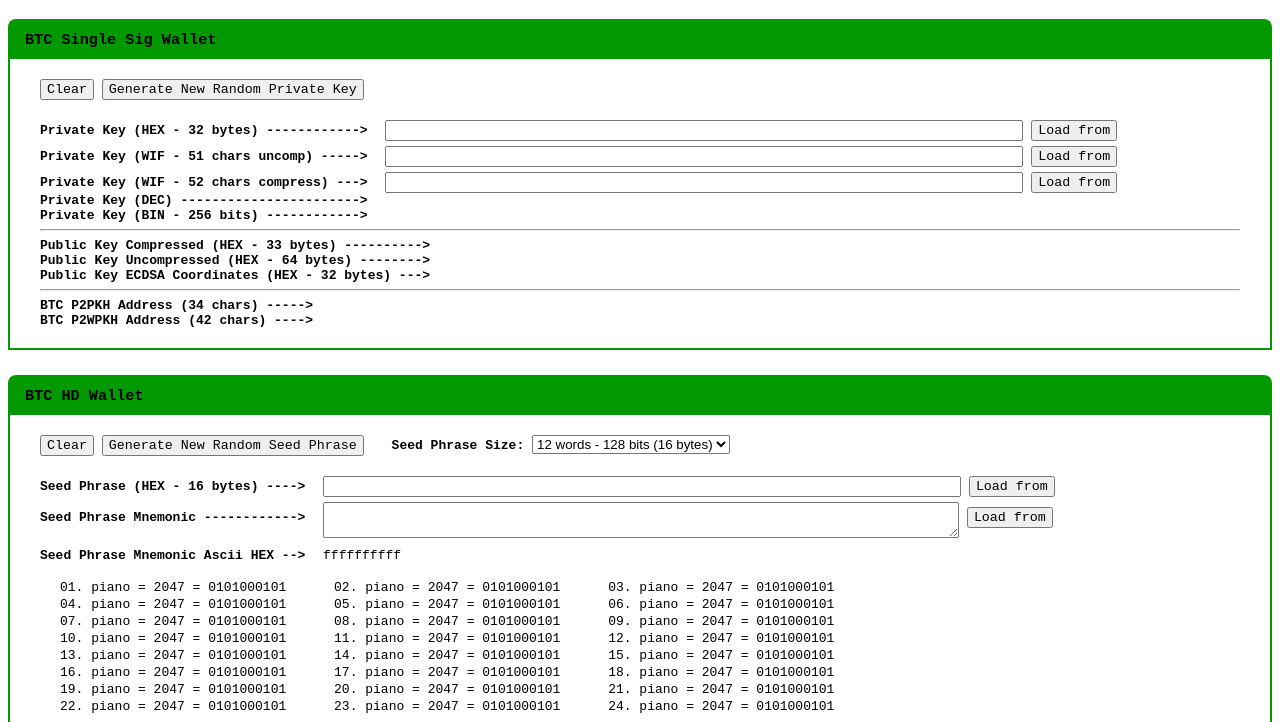
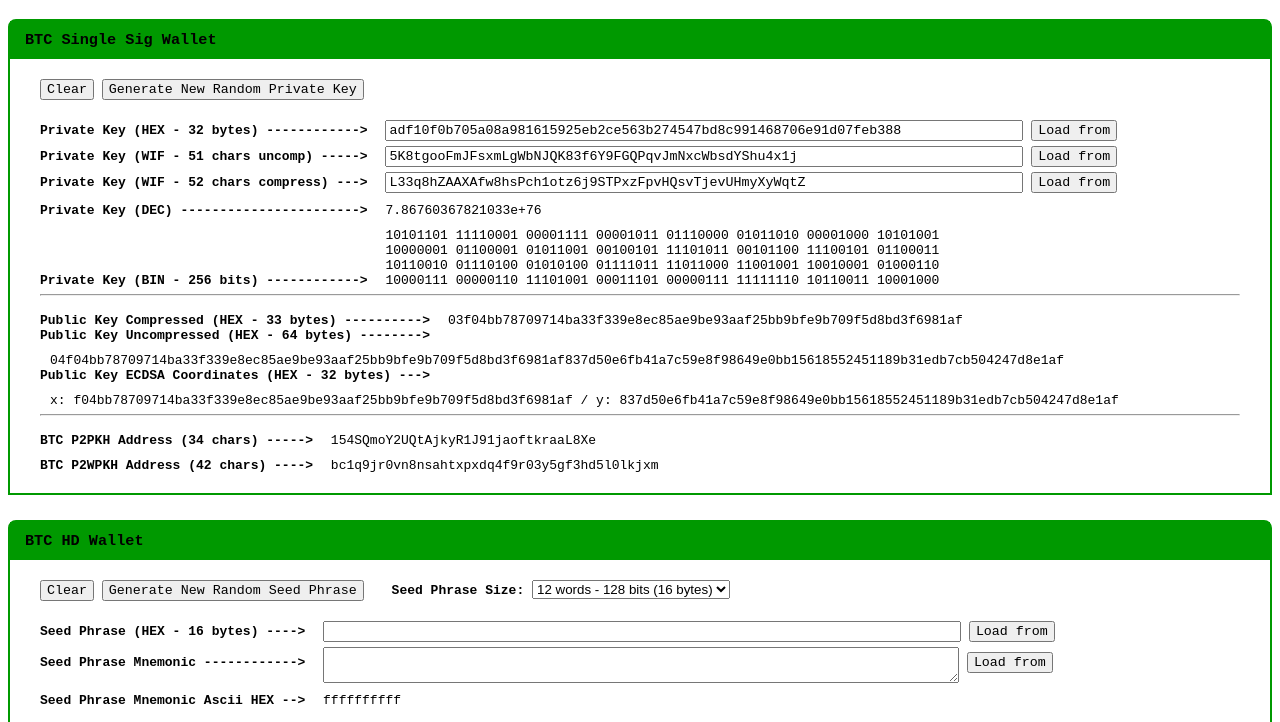
Before and after one commit to joelbarba/jb-btc-wallet, a plain HTML site: page index.html in a window 1280 px wide. Shown: the part 61-783 px from the top of the page. Drawn offline with Linux system fonts and the light colour scheme.

Commit message:
Add Single Sig BTC Wallet with html interaction

```diff
--- a/index.html
+++ b/index.html
@@ -164,6 +164,7 @@
   <script type="text/javascript" src="jb-encoders.js"></script>
   <script type="text/javascript" src="jb-hashes.js"></script>
   <script type="text/javascript" src="jb-ecdsa.js"></script>
+  <script type="text/javascript" src="jb-sig-wallet.js"></script>
 
   <script type="text/javascript" src="main.js"></script>
 
--- /dev/null
+++ b/jb-sig-wallet.js
@@ -0,0 +1,174 @@
+// const privateKey = 'adf10f0b705a08a981615925eb2ce563b274547bd8c991468706e91d07feb388';
+// const pkDec = format(privateKey, 'hex', 'dec');
+// const [x, y] = secp256k1.mult(secp256k1.G, pkDec);
+// console.log(`Public Key coordinates = [${x}, ${y}]`);
+// // x = 108688863850010992446657959300066847059942364542526501664289547279677522543023
+// // y =  59474397414461065864848183731514014285902670767319989111961758316958542520751
+
+// const xHex = format(x, 'dec', 'hex');
+// const yHex = format(y, 'dec', 'hex');
+// const uncompressedPubKey = '04' + xHex.padStart(32, '0') + yHex.padStart(32, '0');
+// const compressedPubKey = (y % 2n === 0 ? '02' : '03') + xHex.padStart(32, '0');
+
+// console.log(`Uncompresed Public Key (65 bytes - hex) = ${uncompressedPubKey}`);
+// console.log(`Compresed Public Key (63 bytes - hex) = ${compressedPubKey}`);
+
+// // x = f04bb78709714ba33f339e8ec85ae9be93aaf25bb9bfe9b709f5d8bd3f6981af
+// // y = 837d50e6fb41a7c59e8f98649e0bb15618552451189b31edb7cb504247d8e1af
+
+// // Uncompresed Public key = 04 f04bb78709714ba33f339e8ec85ae9be93aaf25bb9bfe9b709f5d8bd3f6981af 837d50e6fb41a7c59e8f98649e0bb15618552451189b31edb7cb504247d8e1af
+// //   Compresed Public key = 03 f04bb78709714ba33f339e8ec85ae9be93aaf25bb9bfe9b709f5d8bd3f6981af
+
+// // 03f04bb78709714ba33f339e8ec85ae9be93aaf25bb9bfe9b709f5d8bd3f6981af  ---> BTC Address = 154SQmoY2UQtAjkyR1J91jaoftkraaL8Xe
+
+
+// // pubKey = 03f04bb78709714ba33f339e8ec85ae9be93aaf25bb9bfe9b709f5d8bd3f6981af
+// //          h = SHA-256(pubKey) = ff17c4d1981c5adf7d5644939f4ff1148b39551ae4f00b6416a671c7b107003d
+// //          RIPEMD(h) = 2c86f64cf3876eb304cd055251be24a2131bb69f
+
+// // pubKeyHashHex = hash160(pubKey) = RIPEMD(SHA-256(pubKey)) = 2c86f64cf3876eb304cd055251be24a2131bb69f
+
+// // P2PKH BTC Address = hashes.base58Check(pubKeyHashHex) = 54SQmoY2UQtAjkyR1J91jaoftkrYrsVB5
+
+
+// const pubKey = compressedPubKey;
+// const pubKeyHashHex = hash160(pubKey);
+// // const pubKeyHashHex = hash160('03f04bb78709714ba33f339e8ec85ae9be93aaf25bb9bfe9b709f5d8bd3f6981af');
+// console.log('hash160 = ', pubKeyHashHex); // 2c86f64cf3876eb304cd055251be24a2131bb69f
+
+// const btcAddress = hashes.base58Check('00' + pubKeyHashHex);
+// console.log('P2PKH BTC Address = ', btcAddress); // BTC Address = 154SQmoY2UQtAjkyR1J91jaoftkraaL8Xe
+// //                                                                154SQmoY2UQtAjkyR1J91jaoftkraaL8Xe
+
+// WIF = 5K8tgooFmJFsxmLgWbNJQK83f6Y9FGQPqvJmNxcWbsdYShu4x1j
+//       5K8tgooFmJFsxmLgWbNJQK83f6Y9FGQPqvJmNxcWbsdYShu4x1j
+
+
+const btcWallet = (function() {
+
+  /*************************************************************************************
+   * Create a new BTC simple wallet
+   *
+   *  - Param1: Primary key (hex - 32 bytes). If not provided, a random one is generated
+   *
+   * It returns an object with all the wallet values calculated:
+   *   - privateKey          : 32 bytes (HEX) - Private key
+   *   - publicKey           : 33 bytes (HEX) - Compressed Public key
+   *   - uncompressedPubKey  : 65 bytes (HEX) - Unompressed Public key
+   *   - pubKeyXCoordinate   : 32 bytes (HEX) - X Coordinate of the ECDSA public key point
+   *   - pubKeyYCoordinate   : 32 bytes (HEX) - Y Coordinate of the ECDSA public key point
+   *   - p2pkhBTCAddress     : 34 chars (Base58) - BTC Address (for P2PKH locking script)
+   *   - p2wpkhBTCAddress    : 42 chars (Bech32) - BTC Address (for P2WPKH locking script)  bc1...
+   *   - wif                 : 51 chars (Base58) - Private key WIF format, with uncompress public key indicator
+   *   - wifCompressed       : 52 chars (Base58) - Private key WIF format, with compress public key indicator
+   *
+   *************************************************************************************/
+  function create(privateKey) {
+    // privateKey = 'adf10f0b705a08a981615925eb2ce563b274547bd8c991468706e91d07feb388';
+
+    if (!privateKey) {
+      const randomBytes = crypto.getRandomValues(new Uint8Array(32));
+      privateKey = [...randomBytes].map(v => v.toString(16).padStart(2, '0')).join('');
+    }
+
+    const pkDec = BigInt('0x' + privateKey); // hex -> dec (as BigInt)
+    const [x, y] = ecdsa.mult(ecdsa.secp256k1.G, pkDec);
+    // console.log(`Public Key coordinates = [${x}, ${y}]`);
+    // x = 108688863850010992446657959300066847059942364542526501664289547279677522543023
+    // y =  59474397414461065864848183731514014285902670767319989111961758316958542520751
+
+    const xHex = encoders.format(x, 'dec', 'hex'); // f04bb78709714ba33f339e8ec85ae9be93aaf25bb9bfe9b709f5d8bd3f6981af
+    const yHex = encoders.format(y, 'dec', 'hex'); // 837d50e6fb41a7c59e8f98649e0bb15618552451189b31edb7cb504247d8e1af
+    const uncompressedPubKey = '04' + xHex.padStart(32, '0') + yHex.padStart(32, '0');
+    const compressedPubKey = (y % 2n ? '03' : '02') + xHex.padStart(32, '0');
+
+    // console.log(`Uncompresed Public Key (65 bytes - hex) = ${uncompressedPubKey}`);
+    // console.log(`Compresed Public Key (63 bytes - hex) = ${compressedPubKey}`);
+    // Uncompresed Public key = 04 f04bb78709714ba33f339e8ec85ae9be93aaf25bb9bfe9b709f5d8bd3f6981af 837d50e6fb41a7c59e8f98649e0bb15618552451189b31edb7cb504247d8e1af
+    //   Compresed Public key = 03 f04bb78709714ba33f339e8ec85ae9be93aaf25bb9bfe9b709f5d8bd3f6981af
+
+    const wif = hashes.base58Check('80' + privateKey);                   // 5K8tgooFmJFsxmLgWbNJQK83f6Y9FGQPqvJmNxcWbsdYShu4x1j
+    const wifCompressed = hashes.base58Check('80' + privateKey + '01');  // L33q8hZAAXAfw8hsPch1otz6j9STPxzFpvHQsvTjevUHmyXyWqtZ
+
+
+    const pubKeyHashHex = hashes.hash160(compressedPubKey);  // 2c86f64cf3876eb304cd055251be24a2131bb69f
+    // console.log('hash160 = ', pubKeyHashHex);
+
+    const p2pkhBTCAddress = hashes.base58Check('00' + pubKeyHashHex);          // 154SQmoY2UQtAjkyR1J91jaoftkraaL8Xe
+    // console.log('P2PKH BTC Address = ', p2pkhBTCAddress); // BTC Address = 154SQmoY2UQtAjkyR1J91jaoftkraaL8Xe
+
+    const p2wpkhBTCAddress = 'bc1' + hashes.bech32(pubKeyHashHex);
+    // console.log('P2WPKH BTC Address = ', p2wpkhBTCAddress); // BTC Address = bc1qqt3j5sxusxfddn47l23ksmuyzl8dh2yg0rmh2c
+
+
+
+    return {
+      privateKey          : privateKey,          // 32 bytes (HEX) - Private key
+      publicKey           : compressedPubKey,    // 33 bytes (HEX) - Compressed Public key
+      uncompressedPubKey  : uncompressedPubKey,  // 65 bytes (HEX) - Unompressed Public key
+      pubKeyXCoordinate   : xHex,                // 32 bytes (HEX) - X Coordinate of the ECDSA public key point
+      pubKeyYCoordinate   : yHex,                // 32 bytes (HEX) - Y Coordinate of the ECDSA public key point
+      p2pkhBTCAddress     : p2pkhBTCAddress,     // 34 chars (Base58) - BTC Address (for P2PKH locking script)   1...
+      p2wpkhBTCAddress    : p2wpkhBTCAddress,    // 42 chars (Bech32) - BTC Address (for P2WPKH locking script)  bc1...
+      wif                 : wif,                 // 51 chars (Base58) - Private key WIF format, with uncompress public key indicator
+      wifCompressed       : wifCompressed,       // 52 chars (Base58) - Private key WIF format, with compress public key indicator
+    };
+  }
+
+  tests();
+  return { create };
+
+
+
+
+  // ------------------------------------------------------------------------------------
+  // Tests
+  function tests() {
+    const w = create('adf10f0b705a08a981615925eb2ce563b274547bd8c991468706e91d07feb388');
+    if (w.publicKey !== '03f04bb78709714ba33f339e8ec85ae9be93aaf25bb9bfe9b709f5d8bd3f6981af') {
+      console.error(`ecdsa publick key generation error: ${w.publicKey}`);
+    }
+    if (w.uncompressedPubKey !== '04f04bb78709714ba33f339e8ec85ae9be93aaf25bb9bfe9b709f5d8bd3f6981af837d50e6fb41a7c59e8f98649e0bb15618552451189b31edb7cb504247d8e1af') {
+      console.error(`ecdsa publick key (uncompressed) error: ${w.uncompressedPubKey}`);
+    }
+    if (w.pubKeyXCoordinate !== 'f04bb78709714ba33f339e8ec85ae9be93aaf25bb9bfe9b709f5d8bd3f6981af'
+     || w.pubKeyYCoordinate !== '837d50e6fb41a7c59e8f98649e0bb15618552451189b31edb7cb504247d8e1af') {
+      console.error(`ecdsa publick key [x,y] coordinates error: [${w.pubKeyXCoordinate}, ${w.pubKeyYCoordinate}]`);
+    }
+    if (w.p2pkhBTCAddress !== '154SQmoY2UQtAjkyR1J91jaoftkraaL8Xe') {
+      console.error(`ecdsa p2pkh BTC Address error: ${w.p2pkhBTCAddress}`);
+    }
+
+    const K = ecdsa.inverse(13n);
+    if (K !== 44535418937429305932142686541803041482026917179092524630560609233811090258332n) {
+      console.error(`ecdsa.inverse wrong calculation: ${K}`);
+    }
+
+    const G2 = ecdsa.double(ecdsa.secp256k1.G);
+    if (G2[0] !== 89565891926547004231252920425935692360644145829622209833684329913297188986597n
+    || G2[1] !== 12158399299693830322967808612713398636155367887041628176798871954788371653930n) {
+      console.error(`ecdsa.double wrong calculation: ${G2}`);
+    }
+
+    const addp1p2 = ecdsa.add([
+      40631213407379827575265766493429005347588857316732582912598191893989929267328n,
+      29613989991824758332972045223789054229768260472030754834148036238889907723631n
+    ], [
+      109774007293811363826334463997415812892590708168913585869623228734183832035089n,
+      43870201733820643122143680194234559722597448414671888825031981355067220453045n
+    ]);
+    if (addp1p2[0] !== 79852390998374804644922924374058465716830610037562356511654115649947869215508n
+    || addp1p2[1] !==  4691683076180717909424958162512004606742231180693651236251856717081917735880n) {
+      console.error(`ecdsa.add wrong calculation: ${addp1p2}`);
+    }
+
+    const gMult = ecdsa.mult(ecdsa.secp256k1.G, 3983);
+    if (gMult[0] !== 72052332595704364945663194170211165490438307829559460115419852919413047912134n
+    || gMult[1] !== 106410347513708270939804397697451158076144899064773257987530407926827066730784n) {
+      console.error(`ecdsa.mult wrong calculation: ${gMult}`);
+    }
+
+  }
+
+
+}());
--- a/main.js
+++ b/main.js
@@ -3,6 +3,56 @@ const getEl = (q) => document.getElementById(q); // shortcut
 const format = encoders.format;
 
 
-const pk = 'adf10f0b705a08a981615925eb2ce563b274547bd8c991468706e91d07feb388';
-const point = ecdsa.mult(ecdsa.secp256k1.G, BigInt('0x' + pk)); // Multiply by the generator ECDSA point
-console.log(point);
+let wallet = btcWallet.create('adf10f0b705a08a981615925eb2ce563b274547bd8c991468706e91d07feb388');
+console.log(wallet);
+
+
+displayWallet();
+
+function displayWallet() {
+  getEl('private-key-hex-input').value = wallet.privateKey;
+  getEl('private-key-wif-input').value = wallet.wif;
+  getEl('private-key-wif-comp-input').value = wallet.wifCompressed;
+  getEl('private-key-dec').innerHTML = format(wallet.privateKey, 'hex', 'dec');
+
+  const bin = format(wallet.privateKey, 'hex', 'bin');
+  const binStr = bin.split('').map((c,i) => (i%64 ? '': '-') + (i%8 ? '': ' ') + c).join('').slice(2).split('- ').join('<br/>');
+  getEl('private-key-bin').innerHTML = binStr;
+
+  getEl('public-key').innerHTML = wallet.publicKey;
+  getEl('public-key-uncompressed').innerHTML = wallet.uncompressedPubKey;
+  getEl('public-key-coordinates').innerHTML = `x: ${wallet.pubKeyXCoordinate} / y: ${wallet.pubKeyYCoordinate}`;
+
+  getEl('btc-address-p2pkh').innerHTML = wallet.p2pkhBTCAddress;
+  getEl('btc-address-p2wpkh').innerHTML = wallet.p2wpkhBTCAddress;
+}
+
+
+getEl('clear-all-btn').addEventListener('click', () => {
+  getEl('private-key-hex-input').value = '';
+  getEl('private-key-wif-input').value = '';
+  getEl('private-key-wif-comp-input').value = '';
+  getEl('private-key-dec').innerHTML = '';
+  getEl('private-key-bin').innerHTML = '';
+  getEl('public-key').innerHTML = '';
+  getEl('public-key-uncompressed').innerHTML = '';
+  getEl('public-key-coordinates').innerHTML = '';
+  getEl('btc-address-p2pkh').innerHTML = '';
+  getEl('btc-address-p2wpkh').innerHTML = '';
+});
+
+getEl('generate-private-key-btn').addEventListener('click', () => {
+  wallet = btcWallet.create(); displayWallet();
+});
+
+getEl('pk-hex-load-from').addEventListener('click', () => {
+  wallet = btcWallet.create(getEl('private-key-hex-input').value); displayWallet();
+});
+getEl('pk-wif-load-from').addEventListener('click', () => loadFromWif(getEl('private-key-wif-input').value));
+getEl('pk-wif-comp-load-from').addEventListener('click', () => loadFromWif(getEl('private-key-wif-comp-input').value));
+function loadFromWif(wif) {
+  const pkHex = format(wif, 'b58', 'hex').slice(2, 66);
+  console.log(format(wif, 'b58', 'hex'));
+  console.log(pkHex);
+  wallet = btcWallet.create(pkHex); displayWallet();
+}
```
Also changed, not shown: 1 other file.
